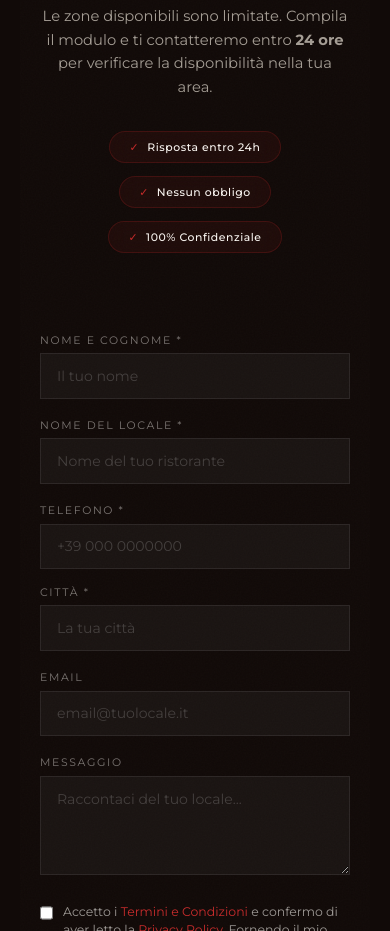
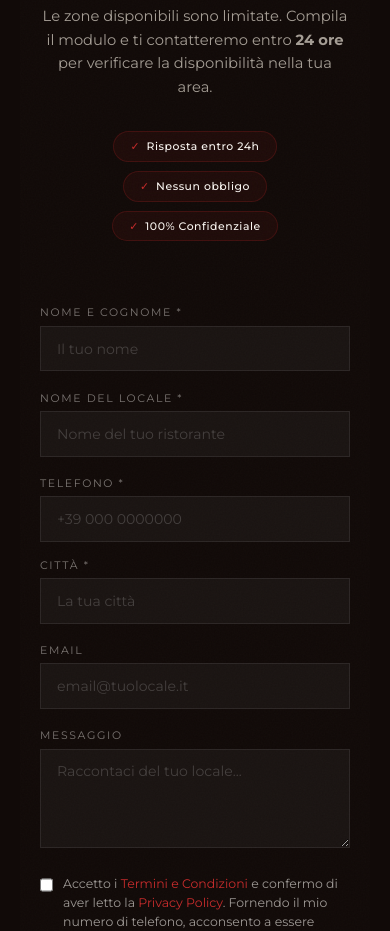
Before and after one commit to Amroju/Amigo-Group, a website: page index.html in a window 390 px wide. Shown: the part 5860-6791 px from the top of the page. Drawn offline with nearby package versions, Linux system fonts and the light colour scheme; animation ran at ten frames a second.

Commit message:
Fix: Contatto->FAQ, trust badges mobile, parallax line

```diff
--- a/index.html
+++ b/index.html
@@ -67,7 +67,7 @@
       <span class="float-nav-icon"><svg viewBox="0 0 24 24" fill="none" stroke="currentColor" stroke-width="1.8" stroke-linecap="round" stroke-linejoin="round"><circle cx="12" cy="12" r="10"/><path d="M9.09 9a3 3 0 0 1 5.83 1c0 2-3 3-3 3"/><line x1="12" y1="17" x2="12.01" y2="17"/></svg></span>
       <span class="float-nav-label">FAQ</span>
     </a>
-    <a href="#contact" class="float-nav-item">
+    <a href="#faq" class="float-nav-item">
       <span class="float-nav-icon"><svg viewBox="0 0 24 24" fill="none" stroke="currentColor" stroke-width="1.8" stroke-linecap="round" stroke-linejoin="round"><path d="M4 4h16c1.1 0 2 .9 2 2v12c0 1.1-.9 2-2 2H4c-1.1 0-2-.9-2-2V6c0-1.1.9-2 2-2z"/><polyline points="22,6 12,13 2,6"/></svg></span>
       <span class="float-nav-label">Contatto</span>
     </a>
--- a/style.css
+++ b/style.css
@@ -502,7 +502,7 @@ section{position:relative}
 /* ═══ PARALLAX ═══ */
 .parallax-section{position:relative;height:420px;overflow:hidden;display:flex;align-items:center;justify-content:center}
 .parallax-bg{position:absolute;inset:-100px 0;width:100%;height:calc(100% + 200px);object-fit:cover;background-size:cover;background-position:center;will-change:transform}
-.parallax-overlay{position:absolute;inset:0;background:rgba(12,8,6,.75)}
+.parallax-overlay{position:absolute;inset:-10px;background:rgba(12,8,6,.75)}
 .parallax-content{position:relative;z-index:2;text-align:center;padding:0 2rem}
 .parallax-quote{font-family:var(--font-serif);font-size:clamp(1.5rem,4vw,2.5rem);font-style:italic;color:var(--white);margin-bottom:.8rem}
 .parallax-sub{font-size:.75rem;letter-spacing:.25em;text-transform:uppercase;color:var(--red)}
@@ -683,23 +683,25 @@ section{position:relative}
     justify-content:center;
     width:100%;
     margin-top:1.5rem;
-    margin-bottom:2.5rem; /* Pushes the form down further */
+    margin-bottom:1.5rem;
+    gap:.6rem;
   }
 }
 .trust-badge{
   font-size:.68rem;
   letter-spacing:.05em;
-  font-weight: 500;
+  font-weight:500;
   color:var(--white);
   background:rgba(200,43,43,.08);
   border:1px solid rgba(200,43,43,.2);
-  padding:.5rem 1.2rem;
+  padding:.45rem 1rem;
   border-radius:100px;
   backdrop-filter:blur(10px);
   display:flex;
   align-items:center;
-  gap:.5rem;
+  gap:.4rem;
   transition:all .3s ease;
+  white-space:nowrap;
 }
 .trust-badge:hover{
   background:rgba(200,43,43,.15);
```
